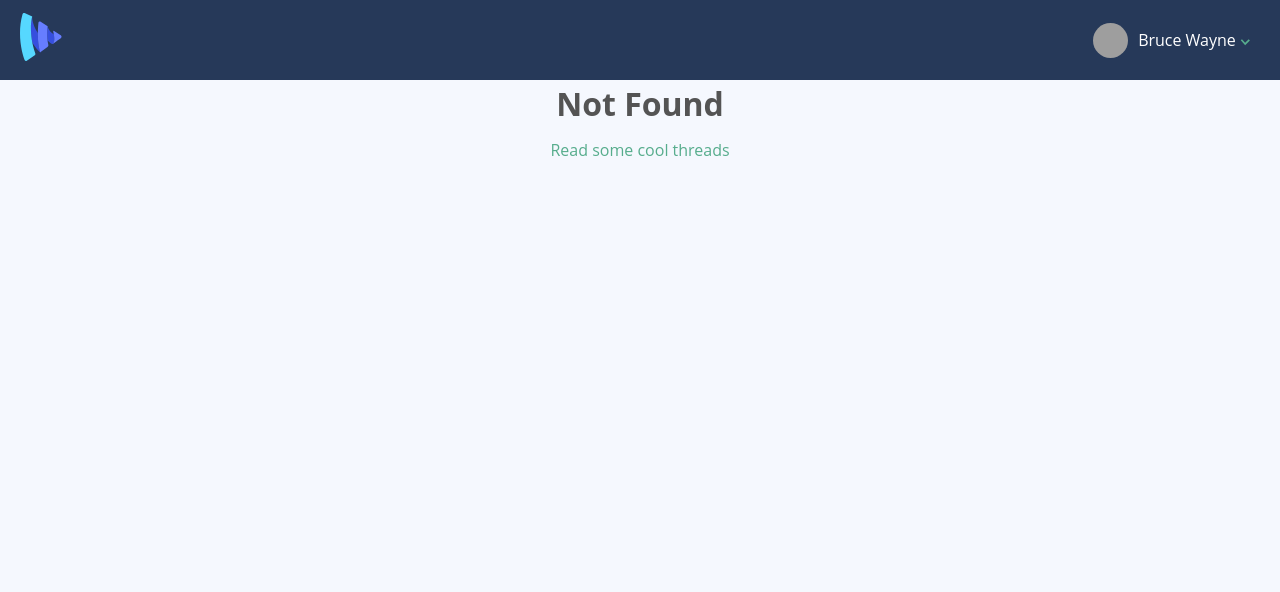
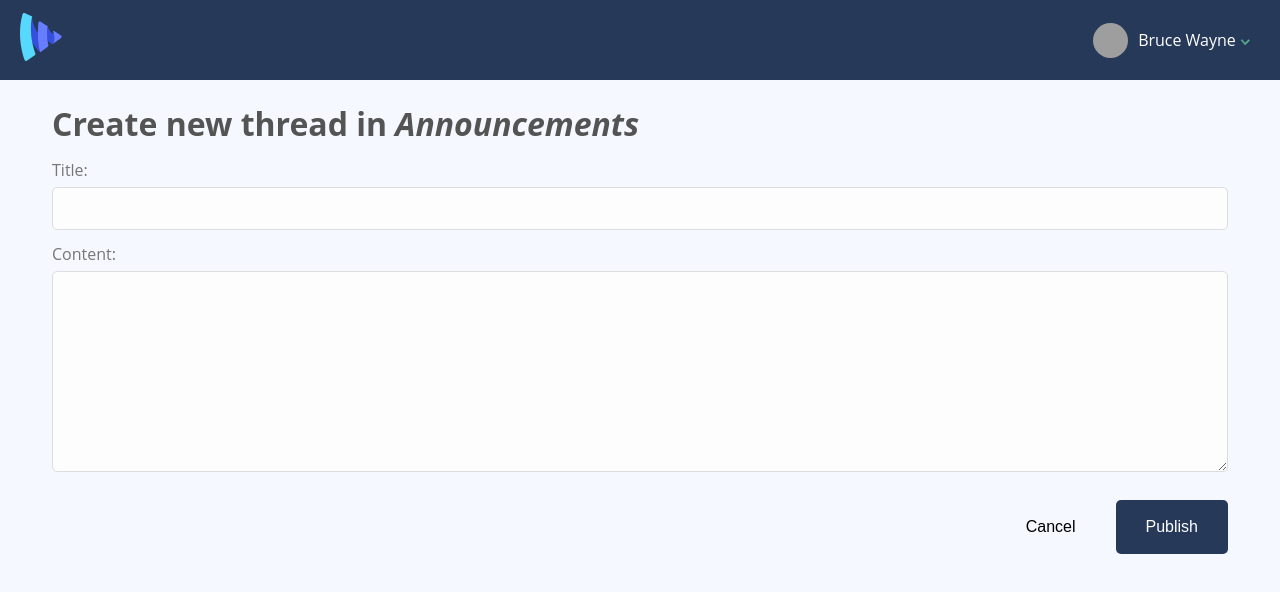
Before and after one commit to black-code1/vue-3-masterclass, a Vue app: page /form/-KpOx5Y4AqRr3sB4Ybwj/thread/create in a window 1280 px wide. Before the commit this address had no page. Shown: the top 592 px of the page. Built offline with nearby package versions, Linux system fonts and the light colour scheme; grey boxes are pictures that could not be loaded.

Commit message:
Creating a Route to Create New Forum Threads

```diff
--- a/src/pages/ForumPage.vue
+++ b/src/pages/ForumPage.vue
@@ -5,7 +5,7 @@
       <h1>{{forum.name}}</h1>
       <p class="text-lead">{{forum.description}}</p>
     </div>
-    <a href="" class="btn-green btn-small">Start a thread</a>
+    <router-link :to="{name: 'ThreadCreate', params: {forumId: forum.id}}" class="btn-green btn-small">Start a thread</router-link>
   </div>
 </div>
 
--- a/src/pages/ThreadCreatePage.vue
+++ b/src/pages/ThreadCreatePage.vue
@@ -25,7 +25,12 @@
 export default {
   name: "ThreadCreatePage",
   props: {
-    forum: {type: Object, required: true}
+    forumId: {type: String, required: true}
+  },
+  computed: {
+    forum() {
+      return this.$store.state.forums.find(forum => forum.id === this.forumId)
+    }
   },
   data() {
     return {
--- a/src/router/index.js
+++ b/src/router/index.js
@@ -1,5 +1,6 @@
 import HomePage from "@/pages/HomePage.vue";
 import ThreadShowPage from "@/pages/ThreadShowPage.vue";
+import ThreadCreatePage from "@/pages/ThreadCreatePage.vue";
 import NotFoundPage from "@/pages/NotFoundPage.vue";
 import ForumPage from "@/pages/ForumPage.vue";
 import CategoryPage from "@/pages/CategoryPage.vue";
@@ -62,6 +63,12 @@ const routes = [
         }
     },
     {
+        path: '/form/:forumId/thread/create',
+        name: 'ThreadCreate',
+        component: ThreadCreatePage,
+        props: true
+    },
+    {
         path: '/:pathMatch(.*)*',
         name: 'NotFound',
         component: NotFoundPage
```
